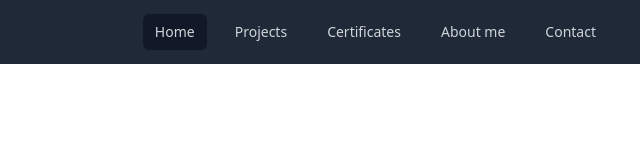
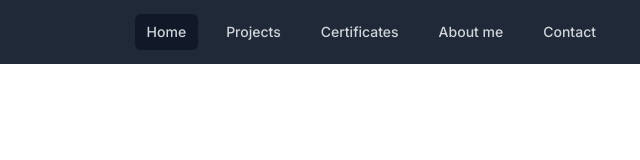
Before and after one commit to dylanbuchi/portfolio-next, an Astro site: page / in a window 1280 px wide. Shown: the full height of the page, 640-1280 px from the left. Built offline with nearby package versions, Linux system fonts and the light colour scheme; Astro itself is replaced by a stand-in of ours.

Commit message:
Add Inter font

```diff
--- a/src/styles/main.css
+++ b/src/styles/main.css
@@ -1,5 +1,13 @@
 @import url('https://fonts.googleapis.com/css2?family=Pacifico&display=swap');
+
+@import url('https://fonts.googleapis.com/css2?family=Inter:wght@100;200;300;400;500;600;700;800;900&display=swap');
 
 @tailwind base;
 @tailwind components;
 @tailwind utilities;
+
+@layer base {
+  html {
+    font-family: Inter;
+  }
+}
```
